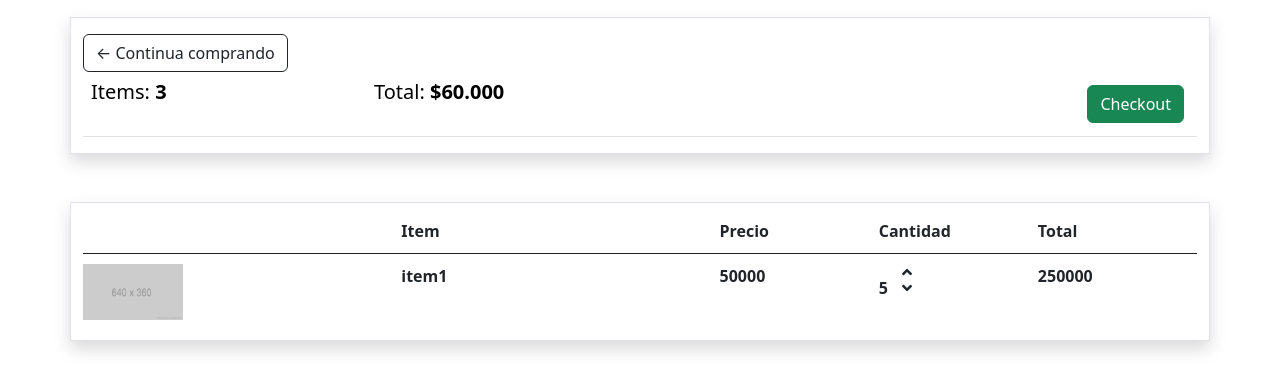
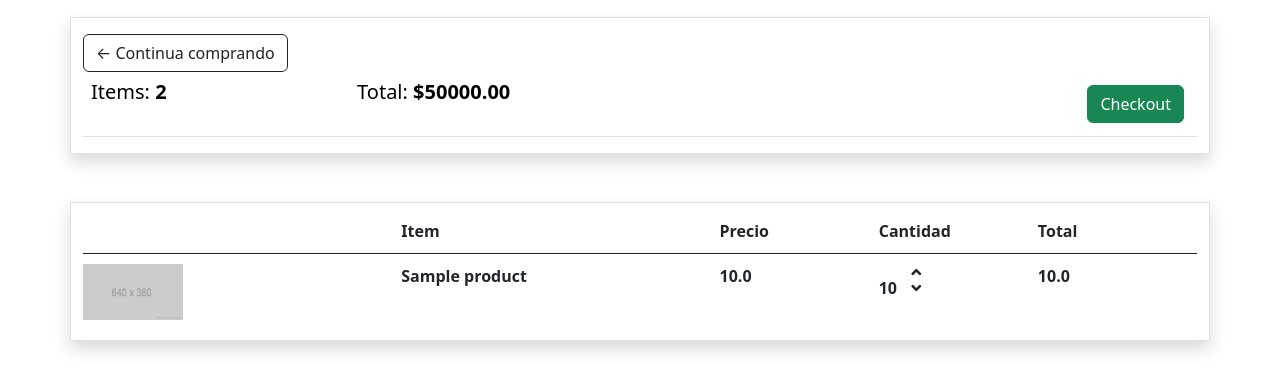
Before and after one commit to JScheulen/matilde_project, a Django app: template app/erp/templates/carro.html in a window 1280 px wide. Shown: the part 79-471 px from the top of the page. Run offline with Django 5.2, Linux system fonts and the light colour scheme; data comes from the database, SQL or seed files in the repository; both versions use the stored data as it was after the commit; tables that the repository leaves empty hold one stand-in row (values such as "Sample post"); the template is opened without the code that fills it: values that come from a table or form of the project are taken from there, most other values are stand-ins (such as "Sample title", 1, 10 or a date in 2020); lists and menus that the app fills with data are empty; some libraries are stand-ins or nearby versions.

Commit message:
Agregue funcionalidad de pedido, con carrito de compras

```diff
--- a/app/erp/models.py
+++ b/app/erp/models.py
@@ -27,6 +27,18 @@ class Order(models.Model):
     complete = models.BooleanField(default=False, null=True, blank=False)
     transaction_id = models.CharField(max_length=200, null=True)
 
+    @property
+    def get_cart_total(self):
+        orderitems = self.orderitem_set.all()
+        total = sum([item.get_total for item in orderitems])
+        return total
+
+    @property
+    def get_cart_items(self):
+        orderitems = self.orderitem_set.all()
+        total = sum(item.quantity for item in orderitems)
+        return total
+
     def __str__(self):
         return str(self.transaction_id)
 
@@ -36,15 +48,19 @@ class OrderItem(models.Model):
     quantity = models.IntegerField(default=0, null=True, blank=True)
     date_added = models.DateTimeField(auto_now_add=True)
 
+    @property
+    def get_total(self):
+        total = self.product.precio * self.quantity
+        return total
+
     def __str__(self):
-        return self.product.name
+        return self.product.nombre
 
 
 class ShippingAdress(models.Model):
     customer = models.ForeignKey(Costumer, on_delete=models.SET_NULL, null=True, blank=True)
     order = models.ForeignKey(Order, on_delete=models.SET_NULL, null=True, blank=True)
     ciudad = models.CharField(max_length=200, null=True)
-    ciudad = models.CharField(max_length=200, null=True)
     address = models.CharField(max_length=200, null=True)
     codigo_postal = models.CharField(max_length=200, null=True)
 
--- a/app/erp/templates/carro.html
+++ b/app/erp/templates/carro.html
@@ -15,8 +15,8 @@
 
                 <table class="table">
                     <tr>
-                        <th><h5> Items: <strong>3</strong></h5></th>
-                        <th><h5> Total: <strong>$60.000</strong></h5></th>
+                        <th><h5> Items: <strong>{{order.get_cart_items}}</strong></h5></th>
+                        <th><h5> Total: <strong>${{order.get_cart_total}}</strong></h5></th>
                         <th>
                             <a style="float: right; margin: 5px" class="btn btn-success" href="{% url 'checkout' %}">
                                 Checkout </a>
@@ -40,20 +40,22 @@
                     <div style="flex: 1"><strong>Cantidad</strong></div>
                     <div style="flex: 1"><strong>Total</strong></div>
                 </div>
+                {% for item in items %}
                 <div style="display: flex; align-items: flex-stretch; padding-bottom: 10px; margin-bottom: 10px">
                     <div style="flex: 2"><img style="width: 100px" src= "{% static 'lib/adminelt/img/placeholder.png' %}" alt=""></div>
-                    <div style="flex: 2"><strong>item1</strong></div>
-                    <div style="flex: 1"><strong>50000</strong></div>
+                    <div style="flex: 2"><strong>{{item.product.nombre}}</strong></div>
+                    <div style="flex: 1"><strong>{{item.product.precio|floatformat:1}}</strong></div>
                     <div style="flex: 1;">
-                        <p style="display: inline-block; font-weight: 700; padding-right: 10px;">5</p>
+                        <p style="display: inline-block; font-weight: 700; padding-right: 10px;">{{item.quantity}}</p>
                         <div style="display: inline-block; font-weight: 700; padding-right: 10px;">
                             <i class='fas fa-angle-up' style="width: 12px; cursor: pointer; display: block"></i>
                             <i class='fas fa-angle-down' style="width: 12px; cursor: pointer; display: block"></i>
 
                         </div>
                     </div>
-                    <div style="flex: 1"><strong>250000</strong></div>
+                    <div style="flex: 1"><strong>{{item.get_total|floatformat:1}}</strong></div>
                 </div>
+                {% endfor %}
             </div>
         </div>
     </div>
```
Also changed, not shown: app/erp/vistas/category/views.py (+10 -3 lines), app/db.sqlite3.
